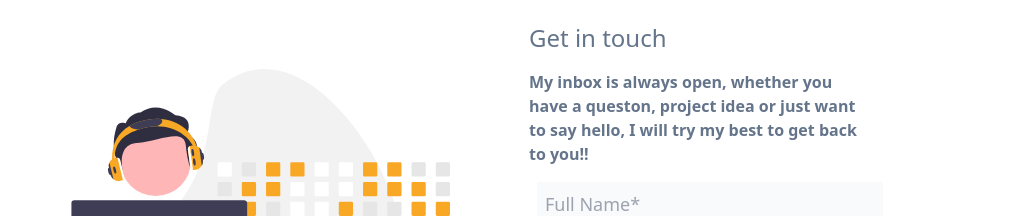
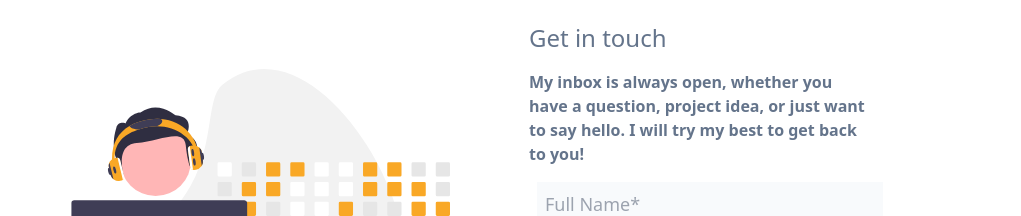
Before and after one commit to Yuvraj883/Yuvis-Portfolio, a React (Create React App) app: page / in a window 1280 px wide. Shown: the part 3268-3484 px from the top of the page, without its empty margins (143-1164 px from the left). Built offline with nearby package versions, Linux system fonts and the light colour scheme.

Commit message:
Added msg sent confirmation pop up

```diff
--- a/src/Components/Contact.jsx
+++ b/src/Components/Contact.jsx
@@ -1,59 +1,50 @@
 import { useRef, useState } from 'react';
 import emailjs from '@emailjs/browser';
 import img from '../assets/contactUnDraw.svg';
+
 function Contact() {
     const form = useRef();
     const [values, setValues] = useState({
         from_name: '',
         from_email: '',
         message: '',
-        // btn_text:'Send Message',
-    })
-
+    });
     const [btn_text, setBtnText] = useState('Send Message');
-
+    const [showConfirmation, setShowConfirmation] = useState(false);
 
     const onChange = (e) => {
-        setValues({ ...values, [e.target.name]: e.target.value })
-    }
+        setValues({ ...values, [e.target.name]: e.target.value });
+    };
 
     const sendEmail = (e) => {
-
         e.preventDefault();
-
         setBtnText('Sending...');
-
-
         emailjs.sendForm('service_fljlucc', 'template_dihkdzp', form.current, '0_W1NUKR-qvMvdk7o')
             .then((result) => {
-
                 setBtnText('Send Message');
-
-                setValues({ from_name: '', from_email: '', message: '' })
-
-            }, (error) => {
-                console.log(error);
-            }
-            )
-
-    }
+                setValues({ from_name: '', from_email: '', message: '' });
+                setShowConfirmation(true);
+                setTimeout(() => {
+                    setShowConfirmation(false);
+                }, 3000); // Hide confirmation after 3 seconds
+            })
+            .catch((error) => {
+                console.error('Error sending email:', error);
+            });
+    };
 
     return (
         <>
             <div className="md:flex hidden flex-col items-center bg-white w-[90%] shadow-lg m-auto px-12 py-8">
                 <h1 className='text-3xl font-bolder'>Contact Me</h1>
-                {values.from_name}{values.from_email}
                 <div className='flex justify-around items-center p-8 m-auto'>
                     <div className='w-2/4 m-auto p-2'>
                         <img src={img} className='h-96 w-auto' alt="UnDraw" />
-
                     </div>
                     <div className='p-8 w-[50%]'>
                         <h3 className='font-bolder text-2xl text-slate-500'>Get in touch</h3>
-                        <p className='w-4/5  text-slate-500 my-4 font-semibold'>My inbox is always open, whether you have a queston, project idea or just want to say hello,
-                            I will try my best to get back to you!!
-                        </p>
-                        <form ref={form} className=" flex-col my-4 " onSubmit={sendEmail}>
+                        <p className='w-4/5  text-slate-500 my-4 font-semibold'>My inbox is always open, whether you have a question, project idea, or just want to say hello. I will try my best to get back to you!</p>
+                        <form ref={form} className="flex-col my-4" onSubmit={sendEmail}>
                             <input value={values.from_name} onChange={onChange} name='from_name' type='text' required placeholder="Full Name*" className="block bg-slate-50 p-2 text-lg m-2 w-4/5" />
                             <input value={values.from_email} onChange={onChange} name='from_email' type='email' required placeholder="Email*" className="block bg-slate-50 p-2 text-lg m-2 w-4/5" />
                             <textarea value={values.message} onChange={onChange} name='message' type='text' required placeholder="Message*" className="bg-slate-50 text-lg p-2 m-2 w-4/5 h-32"></textarea>
@@ -61,23 +52,18 @@ function Contact() {
                         </form>
                     </div>
                 </div>
-
             </div>
-{/* Mobile View  */}
+            {/* Mobile View  */}
             <div className="md:hidden flex flex-col items-center bg-white w-[90%] shadow-lg m-auto py-4 ">
                 <h1 className='text-3xl font-bolder'>Contact Me</h1>
-                {values.from_name}{values.from_email}
                 <div className='flex flex-col justify-around items-center p-8 m-auto'>
                     <div className=' m-auto pt-0 pb-2 px-2'>
                         <img src={img} className='h-96 w-auto' alt="UnDraw" />
-
                     </div>
                     <div className='p-2'>
                         <h3 className='font-bolder text-2xl text-slate-500'>Get in touch</h3>
-                        <p className='  text-slate-500 my-1 font-semibold'>My inbox is always open, whether you have a queston, project idea or just want to say hello,
-                            I will try my best to get back to you!!
-                        </p>
-                        <form ref={form} className=" flex-col my-4 " onSubmit={sendEmail}>
+                        <p className='  text-slate-500 my-1 font-semibold'>My inbox is always open, whether you have a question, project idea, or just want to say hello. I will try my best to get back to you!</p>
+                        <form ref={form} className="flex-col my-4" onSubmit={sendEmail}>
                             <input value={values.from_name} onChange={onChange} name='from_name' type='text' required placeholder="Full Name*" className="block bg-slate-50 p-2 text-lg m-2 w-[95%]" />
                             <input value={values.from_email} onChange={onChange} name='from_email' type='email' required placeholder="Email*" className="block bg-slate-50 p-2 text-lg m-2 w-[95%]" />
                             <textarea value={values.message} onChange={onChange} name='message' type='text' required placeholder="Message*" className="bg-slate-50 text-lg p-2 m-2 w-[95%] h-32"></textarea>
@@ -85,9 +71,14 @@ function Contact() {
                         </form>
                     </div>
                 </div>
+            </div>
+            {showConfirmation && (
+                <div className="fixed bottom-32 right-10 bg-green-500 text-white px-4 py-2 rounded-md">
+                    Message Sent!
+                </div>
+            )}
+        </>
+    );
+}
 
-            </div>
-        </>
-    )
-}
 export default Contact;
```
